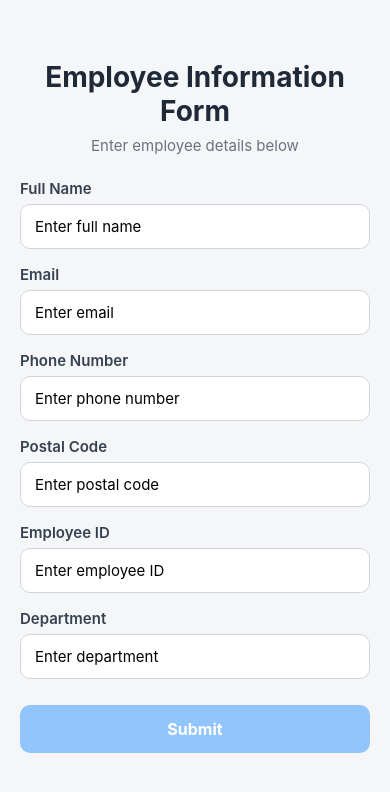
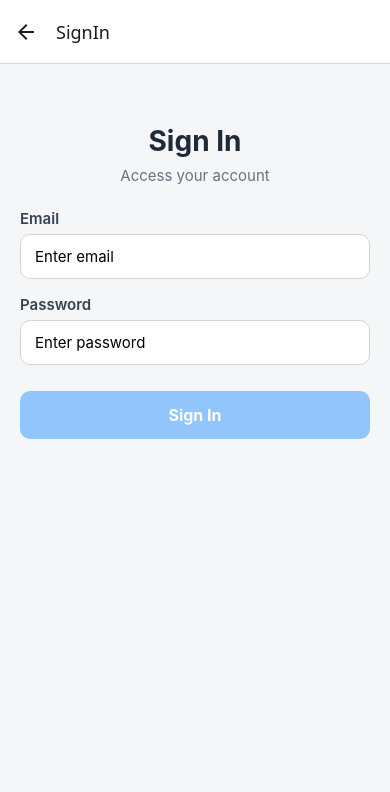
Before and after one commit to Ryan-Richardson-School/lab-3-cprg303, a React Native app: screen /SignIn in a window 390 px wide. Shown: the top 792 px of the page. Built offline with nearby package versions, Linux system fonts and the light colour scheme.

Commit message:
Add Sign-In screen with validation and navigation

```diff
--- a/App.tsx
+++ b/App.tsx
@@ -1,6 +1,28 @@
+// import React from "react";
+// import EmployeeForm from "./src/screens/EmployeeForm";
+
+// export default function App() {
+//   return <EmployeeForm />;
+// }
+
 import React from "react";
+import { NavigationContainer } from "@react-navigation/native";
+import { createNativeStackNavigator } from "@react-navigation/native-stack";
+
 import EmployeeForm from "./src/screens/EmployeeForm";
+import SignIn from "./src/screens/SignIn";
+//import SignUp from "./src/screens/SignUp";
+
+const Stack = createNativeStackNavigator();
 
 export default function App() {
-  return <EmployeeForm />;
+  return (
+    <NavigationContainer>
+      <Stack.Navigator initialRouteName="EmployeeForm">
+        <Stack.Screen name="EmployeeForm" component={EmployeeForm} />
+        <Stack.Screen name="SignIn" component={SignIn} />
+        {/* <Stack.Screen name="SignUp" component={SignUp} /> */}
+      </Stack.Navigator>
+    </NavigationContainer>
+  );
 }
--- a/package.json
+++ b/package.json
@@ -10,11 +10,17 @@
   },
   "dependencies": {
     "@hookform/resolvers": "^5.2.2",
+    "@react-navigation/native": "^7.1.33",
+    "@react-navigation/native-stack": "^7.14.4",
     "expo": "~55.0.5",
     "expo-status-bar": "~55.0.4",
     "react": "19.2.0",
+    "react-dom": "19.2.0",
     "react-hook-form": "^7.71.2",
     "react-native": "0.83.2",
+    "react-native-safe-area-context": "~5.6.2",
+    "react-native-screens": "~4.23.0",
+    "react-native-web": "^0.21.0",
     "zod": "^4.3.6"
   },
   "devDependencies": {
--- a/src/screens/EmployeeForm.tsx
+++ b/src/screens/EmployeeForm.tsx
@@ -13,9 +13,10 @@ import {
 import { Controller, useForm } from "react-hook-form";
 import { zodResolver } from "@hookform/resolvers/zod";
 import { employeeSchema, EmployeeFormData } from "../validation/employeeSchema";
+import { useNavigation } from "@react-navigation/native";
 
-// Main componnent for employee stuff
 export default function EmployeeForm() {
+  const navigation = useNavigation();
 
   const {
     control,
@@ -57,13 +58,12 @@ Department: ${data.department}`
       behavior={Platform.OS === "ios" ? "padding" : undefined}
     >
       <ScrollView contentContainerStyle={styles.container}>
-
         <Text style={styles.title}>Employee Information Form</Text>
         <Text style={styles.subtitle}>Enter employee details below</Text>
 
+        {/* Full Name */}
         <View style={styles.formGroup}>
           <Text style={styles.label}>Full Name</Text>
-
           <Controller
             control={control}
             name="fullName"
@@ -73,22 +73,18 @@ Department: ${data.department}`
                 value={value}
                 onChangeText={onChange}
                 onBlur={onBlur}
-                style={[
-                  styles.input,
-                  errors.fullName ? styles.inputError : null,
-                ]}
+                style={[styles.input, errors.fullName && styles.inputError]}
               />
             )}
           />
-
-          {errors.fullName ? (
+          {errors.fullName && (
             <Text style={styles.errorText}>{errors.fullName.message}</Text>
-          ) : null}
+          )}
         </View>
 
+        {/* Email */}
         <View style={styles.formGroup}>
           <Text style={styles.label}>Email</Text>
-
           <Controller
             control={control}
             name="email"
@@ -100,19 +96,18 @@ Department: ${data.department}`
                 onBlur={onBlur}
                 keyboardType="email-address"
                 autoCapitalize="none"
-                style={[styles.input, errors.email ? styles.inputError : null]}
+                style={[styles.input, errors.email && styles.inputError]}
               />
             )}
           />
-
-          {errors.email ? (
+          {errors.email && (
             <Text style={styles.errorText}>{errors.email.message}</Text>
-          ) : null}
+          )}
         </View>
 
+        {/* Phone */}
         <View style={styles.formGroup}>
           <Text style={styles.label}>Phone Number</Text>
-
           <Controller
             control={control}
             name="phone"
@@ -123,19 +118,18 @@ Department: ${data.department}`
                 onChangeText={onChange}
                 onBlur={onBlur}
                 keyboardType="phone-pad"
-                style={[styles.input, errors.phone ? styles.inputError : null]}
+                style={[styles.input, errors.phone && styles.inputError]}
               />
             )}
           />
-
-          {errors.phone ? (
+          {errors.phone && (
             <Text style={styles.errorText}>{errors.phone.message}</Text>
-          ) : null}
+          )}
         </View>
 
+        {/* Postal Code */}
         <View style={styles.formGroup}>
           <Text style={styles.label}>Postal Code</Text>
-
           <Controller
             control={control}
             name="postalCode"
@@ -146,20 +140,16 @@ Department: ${data.department}`
                 onChangeText={onChange}
                 onBlur={onBlur}
                 autoCapitalize="characters"
-                style={[
-                  styles.input,
-                  errors.postalCode ? styles.inputError : null,
-                ]}
+                style={[styles.input, errors.postalCode && styles.inputError]}
               />
             )}
           />
-
-          {errors.postalCode ? (
+          {errors.postalCode && (
             <Text style={styles.errorText}>{errors.postalCode.message}</Text>
-          ) : null}
+          )}
         </View>
 
-
+        {/* Employee ID */}
         <View style={styles.formGroup}>
           <Text style={styles.label}>Employee ID</Text>
           <Controller
@@ -172,22 +162,18 @@ Department: ${data.department}`
                 onChangeText={onChange}
                 onBlur={onBlur}
                 autoCapitalize="characters"
-                style={[
-                  styles.input,
-                  errors.employeeId ? styles.inputError : null,
-                ]}
+                style={[styles.input, errors.employeeId && styles.inputError]}
               />
             )}
           />
-
-          {errors.employeeId ? (
+          {errors.employeeId && (
             <Text style={styles.errorText}>{errors.employeeId.message}</Text>
-          ) : null}
+          )}
         </View>
 
+        {/* Department */}
         <View style={styles.formGroup}>
           <Text style={styles.label}>Department</Text>
-
           <Controller
             control={control}
             name="department"
@@ -197,23 +183,20 @@ Department: ${data.department}`
                 value={value}
                 onChangeText={onChange}
                 onBlur={onBlur}
-                style={[
-                  styles.input,
-                  errors.department ? styles.inputError : null,
-                ]}
+                style={[styles.input, errors.department && styles.inputError]}
               />
             )}
           />
-
-          {errors.department ? (
+          {errors.department && (
             <Text style={styles.errorText}>{errors.department.message}</Text>
-          ) : null}
+          )}
         </View>
 
+        {/* Submit */}
         <TouchableOpacity
           style={[
             styles.button,
-            !isValid || isSubmitting ? styles.buttonDisabled : null,
+            (!isValid || isSubmitting) && styles.buttonDisabled,
           ]}
           onPress={handleSubmit(onSubmit)}
           disabled={!isValid || isSubmitting}
@@ -223,12 +206,27 @@ Department: ${data.department}`
           </Text>
         </TouchableOpacity>
 
+        {/* Navigation Buttons */}
+        <View style={{ marginTop: 20 }}>
+          <TouchableOpacity
+            style={[styles.button, { backgroundColor: "#10b981" }]}
+            onPress={() => navigation.navigate("SignIn")}
+          >
+            <Text style={styles.buttonText}>Go to Sign In</Text>
+          </TouchableOpacity>
+
+          <TouchableOpacity
+            style={[styles.button, { backgroundColor: "#6d28d9", marginTop: 10 }]}
+            onPress={() => navigation.navigate("SignUp")}
+          >
+            <Text style={styles.buttonText}>Go to Sign Up</Text>
+          </TouchableOpacity>
+        </View>
       </ScrollView>
     </KeyboardAvoidingView>
   );
 }
 
-// Styles
 const styles = StyleSheet.create({
   flex: {
     flex: 1,
--- /dev/null
+++ b/src/screens/SignIn.tsx
@@ -0,0 +1,177 @@
+import React from "react";
+import {
+  KeyboardAvoidingView,
+  Platform,
+  ScrollView,
+  StyleSheet,
+  Text,
+  TextInput,
+  TouchableOpacity,
+  View,
+} from "react-native";
+import { Controller, useForm } from "react-hook-form";
+import { zodResolver } from "@hookform/resolvers/zod";
+import { signInSchema, SignInFormData } from "../validation/signInSchema";
+
+export default function SignIn() {
+  const {
+    control,
+    handleSubmit,
+    formState: { errors, isValid, isSubmitting },
+    reset,
+  } = useForm<SignInFormData>({
+    resolver: zodResolver(signInSchema),
+    mode: "onChange",
+    defaultValues: {
+      email: "",
+      password: "",
+    },
+  });
+
+  const onSubmit = (data: SignInFormData) => {
+    console.log("Sign In Submitted:", data);
+    reset();
+  };
+
+  return (
+    <KeyboardAvoidingView
+      style={styles.flex}
+      behavior={Platform.OS === "ios" ? "padding" : undefined}
+    >
+      <ScrollView contentContainerStyle={styles.container}>
+        <Text style={styles.title}>Sign In</Text>
+        <Text style={styles.subtitle}>Access your account</Text>
+
+        {/* Email */}
+        <View style={styles.formGroup}>
+          <Text style={styles.label}>Email</Text>
+
+          <Controller
+            control={control}
+            name="email"
+            render={({ field: { onChange, onBlur, value } }) => (
+              <TextInput
+                placeholder="Enter email"
+                value={value}
+                onChangeText={onChange}
+                onBlur={onBlur}
+                keyboardType="email-address"
+                autoCapitalize="none"
+                style={[styles.input, errors.email && styles.inputError]}
+              />
+            )}
+          />
+
+          {errors.email && (
+            <Text style={styles.errorText}>{errors.email.message}</Text>
+          )}
+        </View>
+
+        {/* Password */}
+        <View style={styles.formGroup}>
+          <Text style={styles.label}>Password</Text>
+
+          <Controller
+            control={control}
+            name="password"
+            render={({ field: { onChange, onBlur, value } }) => (
+              <TextInput
+                placeholder="Enter password"
+                value={value}
+                onChangeText={onChange}
+                onBlur={onBlur}
+                secureTextEntry
+                style={[styles.input, errors.password && styles.inputError]}
+              />
+            )}
+          />
+
+          {errors.password && (
+            <Text style={styles.errorText}>{errors.password.message}</Text>
+          )}
+        </View>
+
+        {/* Submit Button */}
+        <TouchableOpacity
+          style={[
+            styles.button,
+            !isValid || isSubmitting ? styles.buttonDisabled : null,
+          ]}
+          onPress={handleSubmit(onSubmit)}
+          disabled={!isValid || isSubmitting}
+        >
+          <Text style={styles.buttonText}>
+            {isSubmitting ? "Signing In..." : "Sign In"}
+          </Text>
+        </TouchableOpacity>
+      </ScrollView>
+    </KeyboardAvoidingView>
+  );
+}
+
+const styles = StyleSheet.create({
+  flex: {
+    flex: 1,
+    backgroundColor: "#f4f6f8",
+  },
+  container: {
+    paddingHorizontal: 20,
+    paddingTop: 60,
+    paddingBottom: 40,
+  },
+  title: {
+    fontSize: 28,
+    fontWeight: "700",
+    color: "#1f2937",
+    textAlign: "center",
+    marginBottom: 8,
+  },
+  subtitle: {
+    fontSize: 15,
+    color: "#6b7280",
+    textAlign: "center",
+    marginBottom: 24,
+  },
+  formGroup: {
+    marginBottom: 16,
+  },
+  label: {
+    fontSize: 15,
+    fontWeight: "600",
+    color: "#374151",
+    marginBottom: 6,
+  },
+  input: {
+    backgroundColor: "#ffffff",
+    borderWidth: 1,
+    borderColor: "#d1d5db",
+    borderRadius: 10,
+    paddingHorizontal: 14,
+    paddingVertical: 12,
+    fontSize: 15,
+  },
+  inputError: {
+    borderColor: "#dc2626",
+    backgroundColor: "#fef2f2",
+  },
+  errorText: {
+    color: "#dc2626",
+    fontSize: 13,
+    marginTop: 5,
+  },
+  button: {
+    backgroundColor: "#2563eb",
+    borderRadius: 10,
+    paddingVertical: 14,
+    alignItems: "center",
+    marginTop: 10,
+  },
+  buttonDisabled: {
+    backgroundColor: "#93c5fd",
+  },
+  buttonText: {
+    color: "#ffffff",
+    fontSize: 16,
+    fontWeight: "700",
+  },
+});
--- /dev/null
+++ b/src/validation/signInSchema.ts
@@ -0,0 +1,14 @@
+import { z } from "zod";
+
+export const signInSchema = z.object({
+  email: z
+    .string()
+    .min(1, "Email is required")
+    .email("Please enter a valid email address"),
+
+  password: z
+    .string()
+    .min(6, "Password must be at least 6 characters"),
+});
+
+export type SignInFormData = z.infer<typeof signInSchema>;
```
Also changed, not shown: src/screens/SignUp.tsx (added), src/validation/signUpSchema.ts (added), 1 other file (tests, documents, lock files or other folders).
